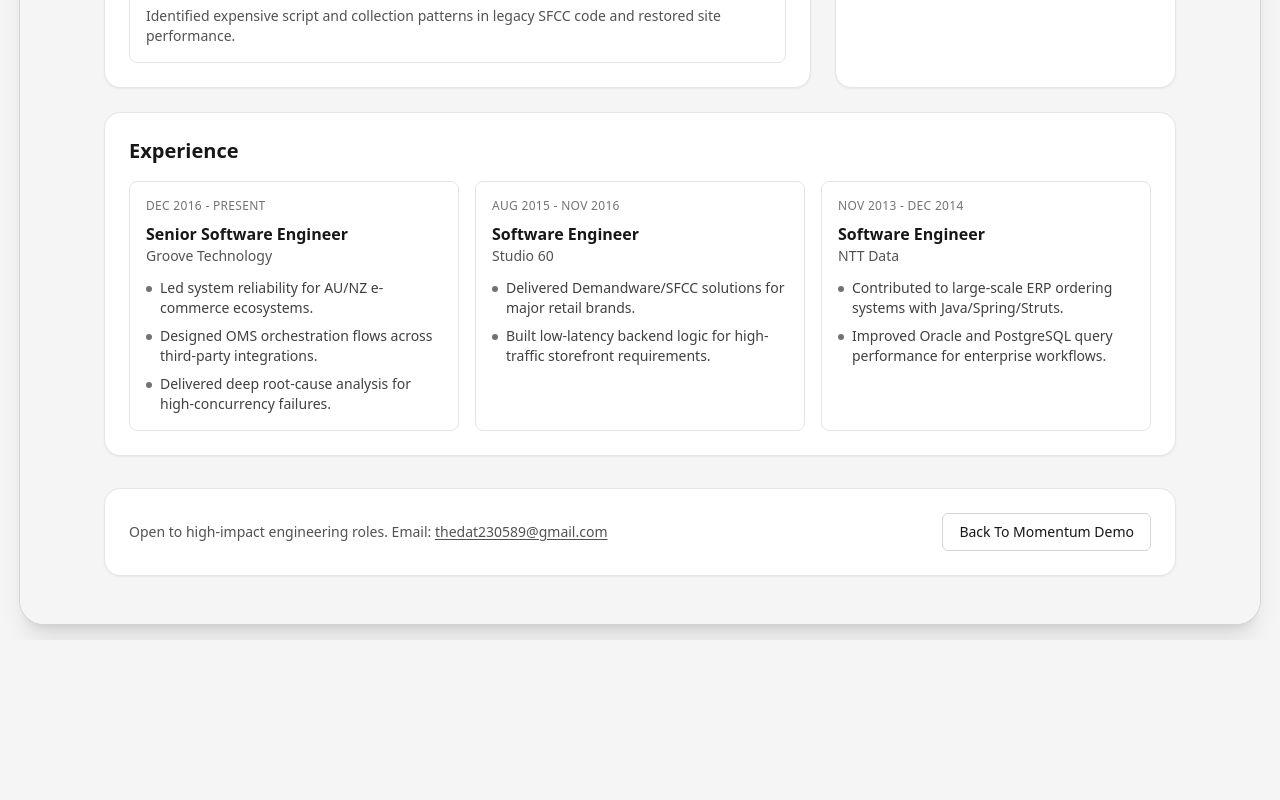
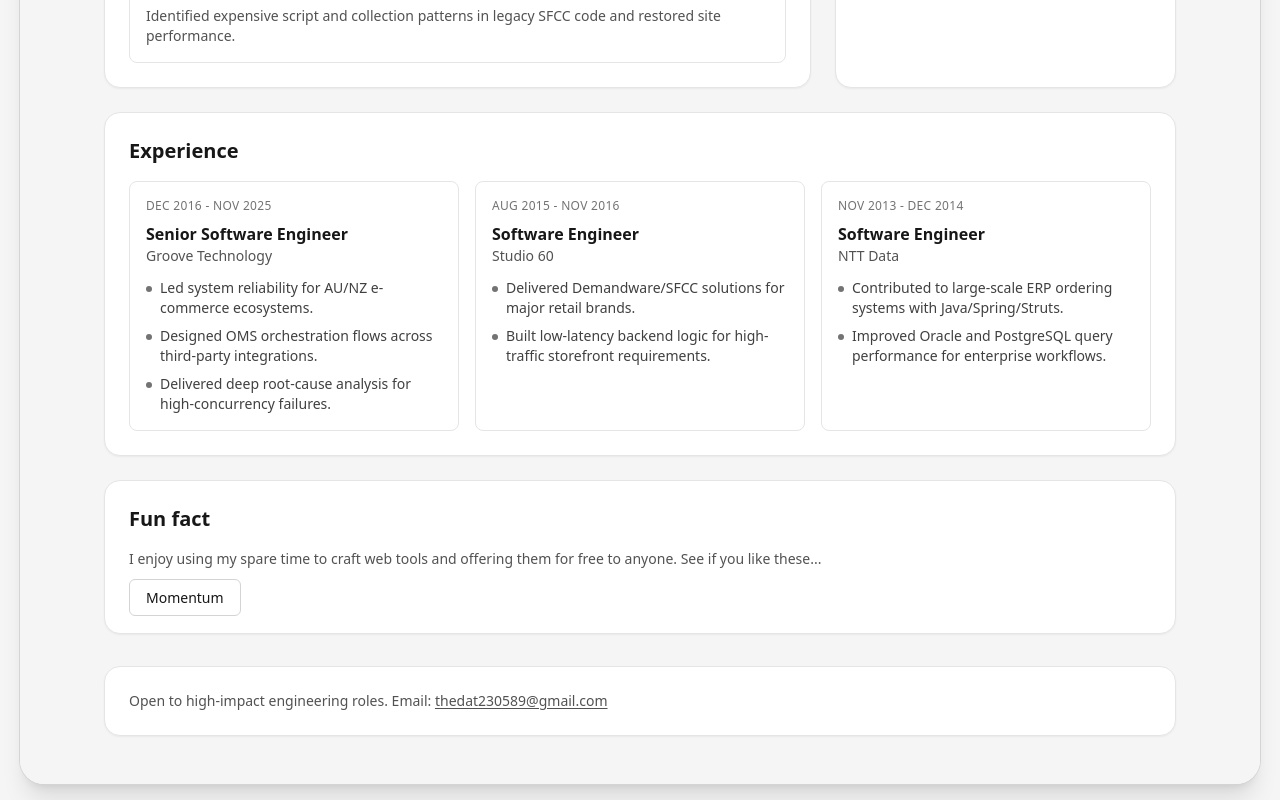
Before and after one commit to decomle/momentum, a React (Vite) app in the folder frontend/momentum-pwa/: page /author in a window 1280 px wide. Shown: the part 1018-1818 px from the top of the page. Before the commit the page ends 1658 px from the top, so only its background shows below. Built offline with nearby package versions, Linux system fonts and the light colour scheme; no server answers.

Commit message:
update author page a bit

```diff
--- a/frontend/momentum-pwa/src/pages/AuthorPage.tsx
+++ b/frontend/momentum-pwa/src/pages/AuthorPage.tsx
@@ -7,6 +7,7 @@ const skills = [
   "TypeScript",
   "Python",
   "Django",
+  "FastApi",
   "SFCC",
   "Fluent Commerce OMS",
   "React",
@@ -15,6 +16,7 @@ const skills = [
   "Oracle",
   "Redis",
   "Playwright",
+  "..."
 ]
 
 const highlights = [
@@ -45,7 +47,7 @@ const experience = [
   {
     company: "Groove Technology",
     role: "Senior Software Engineer",
-    period: "Dec 2016 - Present",
+    period: "Dec 2016 - Nov 2025",
     points: [
       "Led system reliability for AU/NZ e-commerce ecosystems.",
       "Designed OMS orchestration flows across third-party integrations.",
@@ -181,15 +183,26 @@ export default function AuthorPage() {
               ))}
             </div>
           </section>
+
+          <section className="rounded-2xl border border-neutral-200 bg-white p-6 shadow-sm lg:col-span-3">
+              <h2 className="text-xl font-semibold">Fun fact</h2>
+              <div className="mt-4 grid gap-4">
+                <p className="text-sm text-neutral-600">
+                  I enjoy using my spare time to craft web tools and offering them for free to anyone. See if you like these...
+                </p>
+                <div className="lg:col-span-2">
+                  <Link to="/" className="rounded-md border border-neutral-300 px-4 py-2 text-sm font-medium hover:bg-neutral-100">
+                    Momentum
+                  </Link>
+                </div>
+              </div>
+            </section>
         </main>
 
         <footer className="mt-8 flex flex-col items-start justify-between gap-4 rounded-2xl border border-neutral-200 bg-white p-6 shadow-sm md:flex-row md:items-center">
           <p className="text-sm text-neutral-600">
             Open to high-impact engineering roles. Email: <a className="underline underline-offset-2" href="mailto:thedat230589@gmail.com">thedat230589@gmail.com</a>
           </p>
-          <Link to="/" className="rounded-md border border-neutral-300 px-4 py-2 text-sm font-medium hover:bg-neutral-100">
-            Back To Momentum Demo
-          </Link>
         </footer>
       </div>
     </div>
--- a/frontend/momentum-pwa/src/pages/demo/DemoHomePage.tsx
+++ b/frontend/momentum-pwa/src/pages/demo/DemoHomePage.tsx
@@ -23,9 +23,9 @@ export default function DemoHomePage() {
             </p>
           </div>
 
+          <div className="border-t border-neutral-200" />
+
           <JammyLoader/>
-
-          <div className="border-t border-neutral-200" />
 
           {/* Description Card */}
           <div className="bg-white rounded-xl p-5 shadow-sm border border-neutral-100 space-y-3">
```
